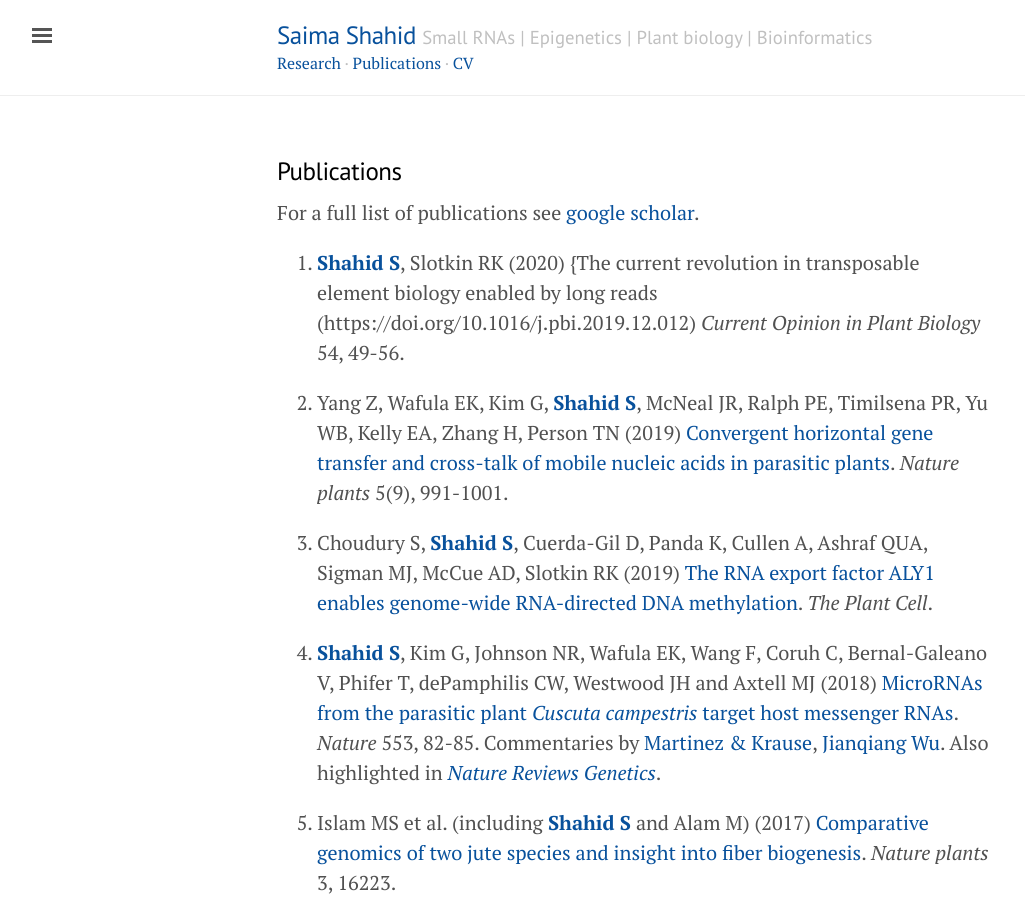
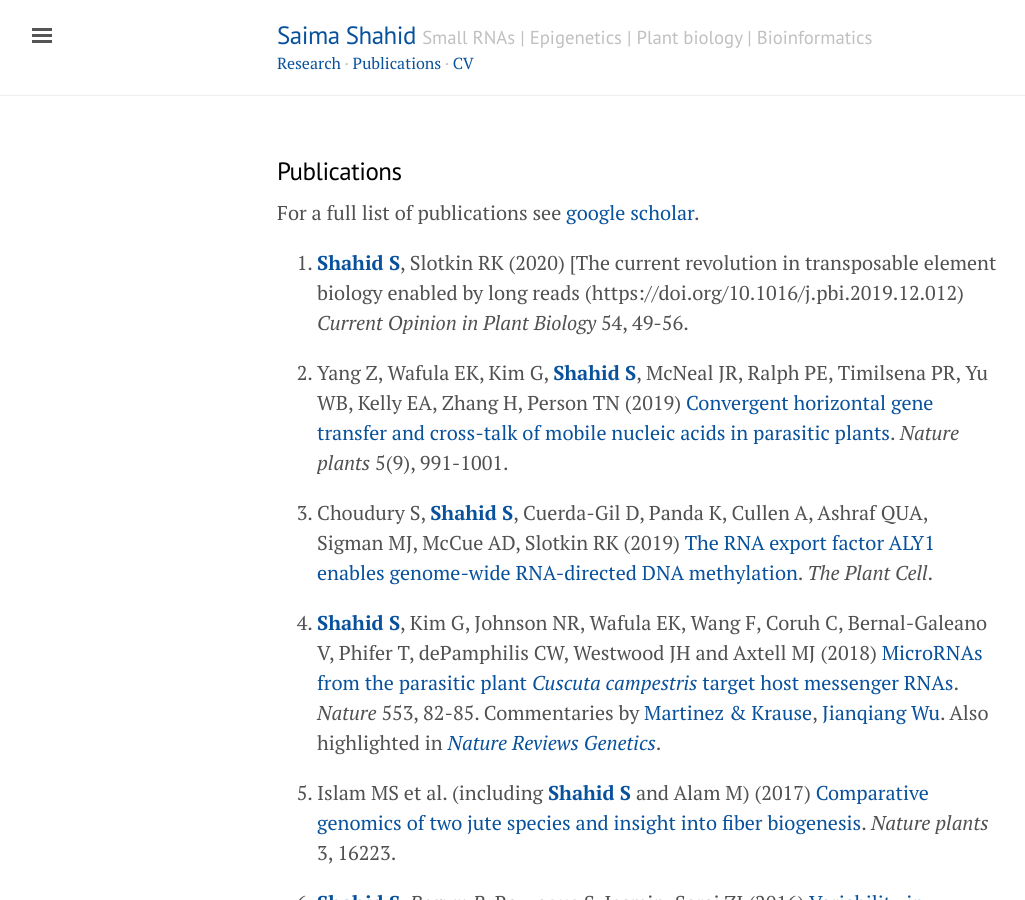
Before and after one commit to shahsam/saimashahid.github.io, a Jekyll site: the page built from publications.md, in a window 1280 px wide and 900 px high. Shown: the whole window, without its empty margins (3-1028 px from the left). Built offline with Jekyll 4.4.1, drawn with Linux system fonts in a browser that asks for light colours; nearby versions of some CDN libraries.

```diff
--- a/publications.md
+++ b/publications.md
@@ -3,7 +3,7 @@ title: Publications
 layout: page
 ---
 For a full list of publications see [google scholar](https://scholar.google.com/citations?user=lez4bcIAAAAJ&hl=en).
-1. __Shahid S__, Slotkin RK (2020) {The current revolution in transposable element biology enabled by long reads (https://doi.org/10.1016/j.pbi.2019.12.012) *Current Opinion in Plant Biology* 54, 49-56.
+1. __Shahid S__, Slotkin RK (2020) [The current revolution in transposable element biology enabled by long reads (https://doi.org/10.1016/j.pbi.2019.12.012) *Current Opinion in Plant Biology* 54, 49-56.
 
 1. Yang Z, Wafula EK, Kim G, __Shahid S__, McNeal JR, Ralph PE, Timilsena PR, Yu WB, Kelly EA, Zhang H, Person TN (2019) [Convergent horizontal gene transfer and cross-talk of mobile nucleic acids in parasitic plants](https://doi.org/10.1038/s41477-019-0458-0). *Nature plants* 5(9), 991-1001.
 
```
